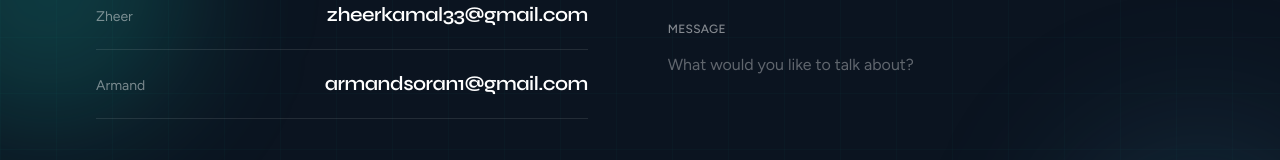
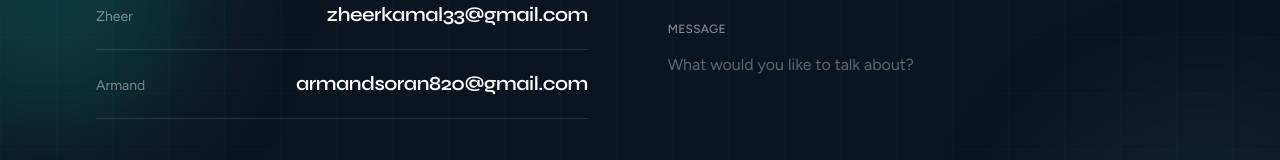
Before and after one commit to zheerkamal33-rgb/AZ-website, a Next.js app: page / in a window 1280 px wide. Shown: the part 7608-7768 px from the top of the page. Built offline with nearby package versions, Linux system fonts and the light colour scheme; no server answers.

Commit message:
fix: update Armand email address

```diff
--- a/src/components/contact.tsx
+++ b/src/components/contact.tsx
@@ -6,7 +6,7 @@ import { Reveal } from "@/components/reveal";
 
 const emails = [
   { name: "Zheer", email: "zheerkamal33@gmail.com" },
-  { name: "Armand", email: "armandsoran1@gmail.com" },
+  { name: "Armand", email: "armandsoran820@gmail.com" },
 ];
 
 export function Contact() {
--- a/src/components/site-footer.tsx
+++ b/src/components/site-footer.tsx
@@ -36,10 +36,10 @@ export function SiteFooter() {
             Zheer — zheerkamal33@gmail.com
           </a>
           <a
-            href="mailto:armandsoran1@gmail.com"
+            href="mailto:armandsoran820@gmail.com"
             className="az-latin text-ink/70 transition-colors hover:text-teal-deep break-all sm:break-normal"
           >
-            Armand — armandsoran1@gmail.com
+            Armand — armandsoran820@gmail.com
           </a>
         </div>
       </div>
```
Also changed, not shown: 1 other file (tests, documents, lock files or other folders).
